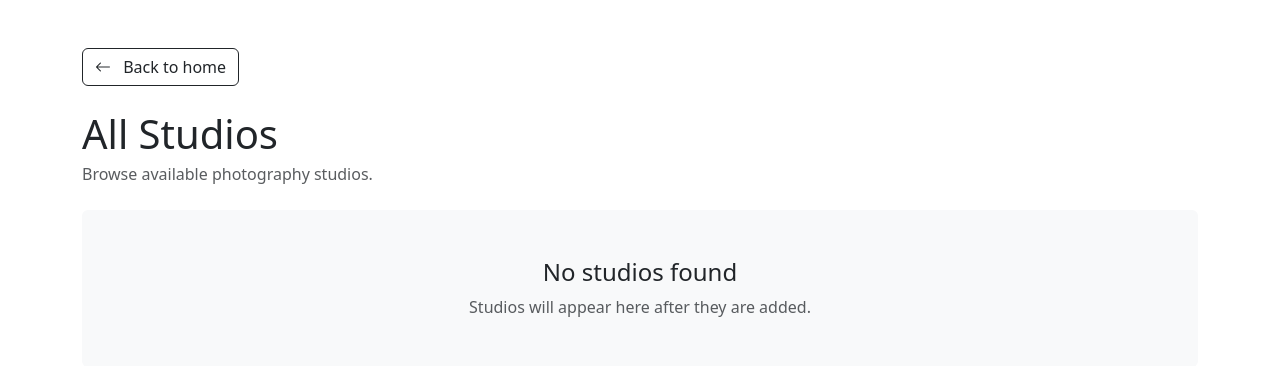
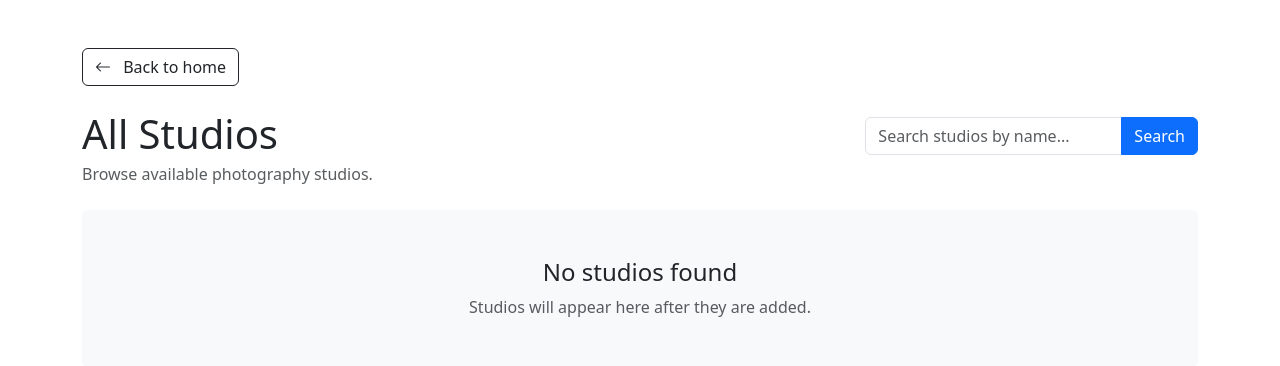
Before and after one commit to Lemonch1ks/PhotoFlow, a Django app: page /studios/list in a window 1280 px wide. Shown: the top 366 px of the page. Run offline with Django 5.2, Linux system fonts and the light colour scheme; data that the repository does not hold is empty.

Commit message:
added search fields for Photographers list, Service list, Studio List

```diff
--- a/flow/views.py
+++ b/flow/views.py
@@ -61,13 +61,19 @@ def studio_detail(request, studio_id):
     )
 
 def studio_list(request):
+    query = request.GET.get("q", "").strip()
+
     studios = StudioRoom.objects.all()
+
+    if query:
+        studios = studios.filter(name__icontains=query)
 
     return render(
         request,
         "photoflow/studio_list.html",
         {
             "studios": studios,
+            "query": query,
         }
     )
 
@@ -154,20 +160,36 @@ def book_session(request, pk):
 
 
 def service_list(request):
+
+    query = request.GET.get("q", "").strip()
+
     services = Service.objects.all().order_by("name")
+
+    if query:
+        services = services.filter(name__icontains=query)
+
     return render(
         request,
         template_name="photoflow/service_list.html",
-        context={"services": services},
+        context={"services": services, "query": query},
     )
 
 def photographer_list(request):
+    query = request.GET.get("q", "").strip()
+
     photographers = User.objects.filter(role=User.Role.PHOTOGRAPHER).order_by("username")
+
+    if query:
+        photographers = photographers.filter(
+            username__icontains=query
+        )
+
     return render(
         request,
         "photoflow/photograpger_list.html",
-        context={"photographers": photographers},
+        context={"photographers": photographers, "query": query},
     )
+
 
 def photographer_detail(request, pk):
     photographer = get_object_or_404(
--- a/templates/photoflow/studio_list.html
+++ b/templates/photoflow/studio_list.html
@@ -19,12 +19,21 @@
                 Browse available photography studios.
             </p>
         </div>
+        <form method="get" action="{% url 'flow:studio-list' %}">
+            <div class="input-group mb-4">
+                <input
+                    type="search"
+                    name="q"
+                    value="{{ query }}"
+                    class="form-control"
+                    placeholder="Search studios by name..."
+                >
 
-        {% if user.is_staff %}
-            <a href="#" class="btn btn-primary">
-                Add studio
-            </a>
-        {% endif %}
+                <button type="submit" class="btn btn-primary">
+                    Search
+                </button>
+            </div>
+        </form>
     </div>
 
     {% if studios %}
```
Also changed, not shown: templates/photoflow/photograpger_list.html (+15 -0 lines), templates/photoflow/service_list.html (+16 -1 lines).
